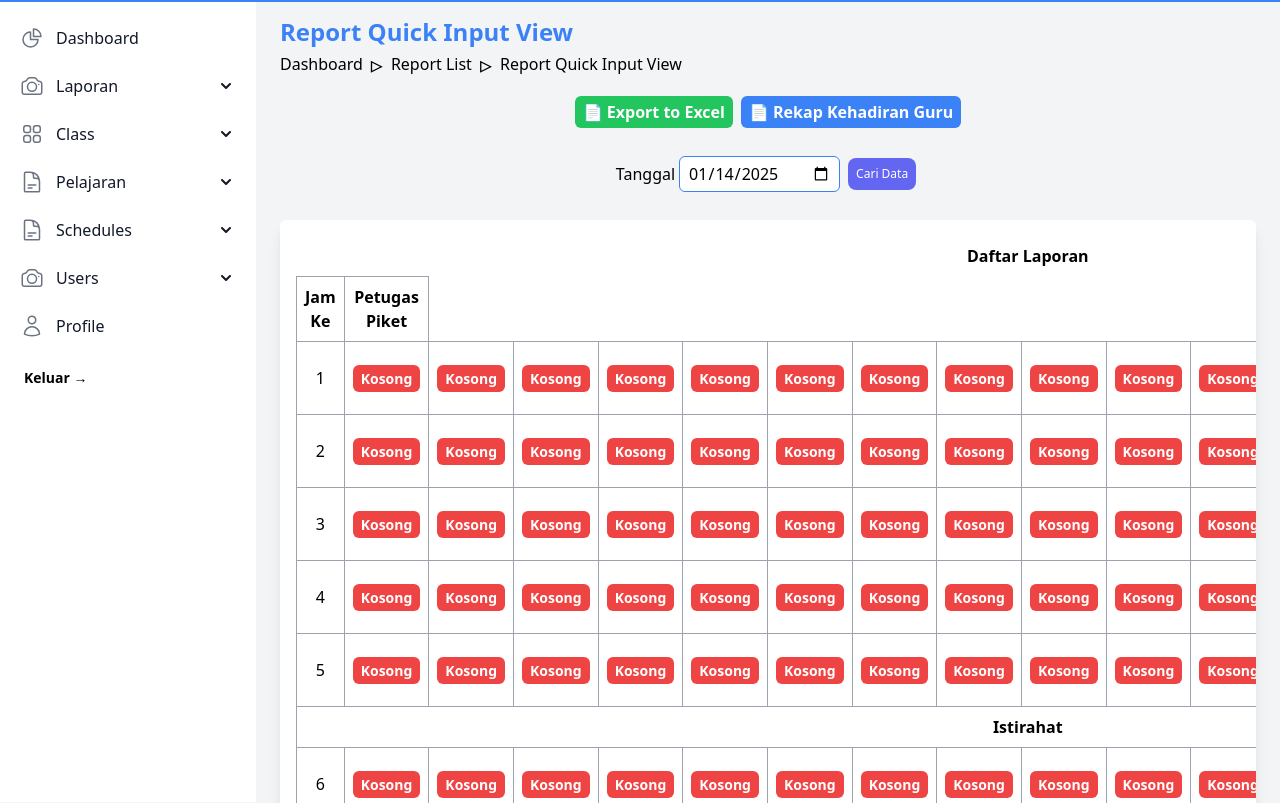
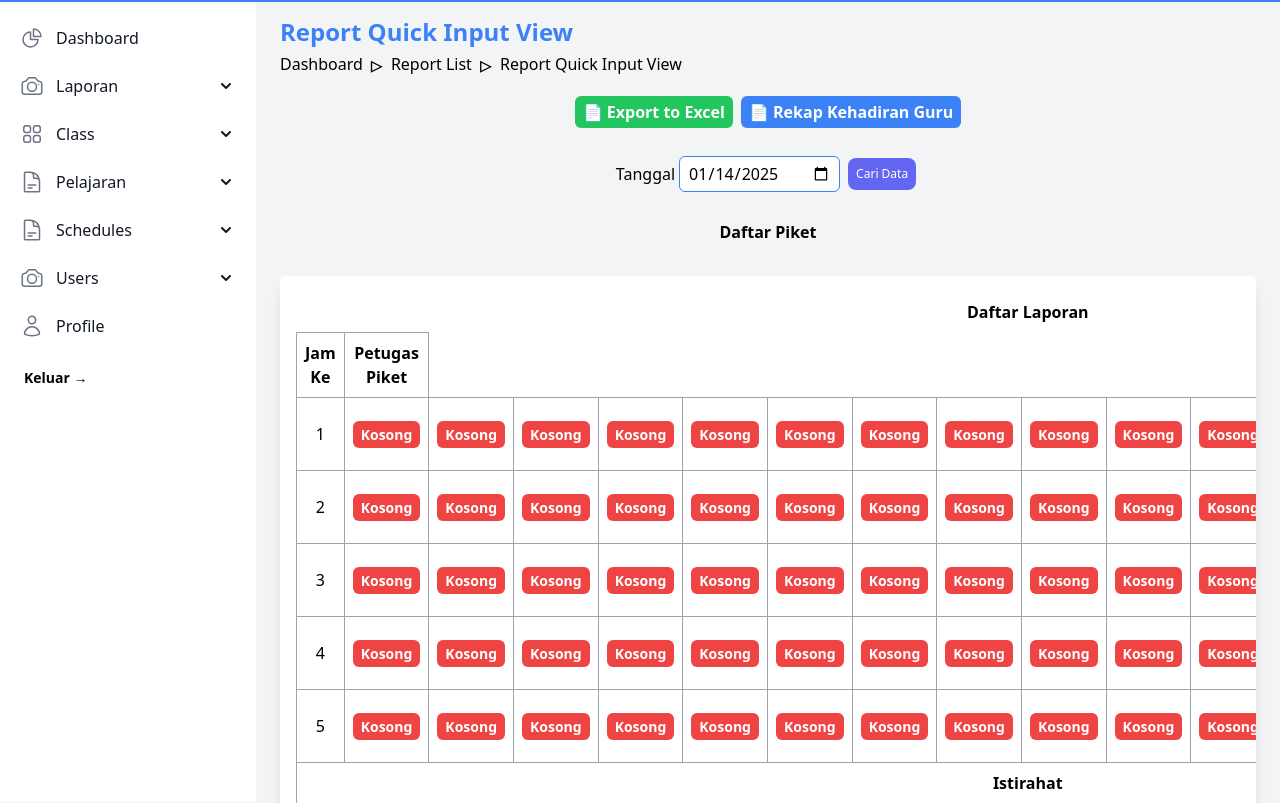
Before and after one commit to azharf99/PiketApp, a Django app: page /report/quick-dashboard/?query_date=2025-01-14 in a window 1280 px wide. Shown: the part 66-869 px from the top of the page. Run offline with Django 5.2, Linux system fonts and the light colour scheme; the visitor is signed in with stand-in values (Sample User, id 1); data that the repository does not hold is empty.

Commit message:
Enable DEBUG mode in settings.py for development; update report_quick_form-v2.html to display the query date in the report title and caption. This change enhances the user interface for report generation.

```diff
--- a/PiketApp/settings.py
+++ b/PiketApp/settings.py
@@ -31,7 +31,7 @@
 SECRET_KEY = os.getenv('SECRET_KEY')
 
 # SECURITY WARNING: don't run with debug turned on in production!
-DEBUG = False
+DEBUG = True
 
 if not DEBUG:
     ALLOWED_HOSTS = ['piket.pythonanywhere.com', '127.0.0.1', 'piket.albinaa.sch.id']
--- a/templates/reports/report_quick_form-v2.html
+++ b/templates/reports/report_quick_form-v2.html
@@ -49,10 +49,13 @@
     <form action="{% url 'report-quick-create-v2' %}" method="get" class="flex justify-start items-center flex-wrap">
       <label for="query_date">Tanggal</label>
       <input type="date" name="query_date" id="query_date" {% if query_date %} value="{{query_date}}" {% endif %}
-        class="border border-blue-500 rounded-md py-1 m-1 px-2 text-black">
+      class="border border-blue-500 rounded-md py-1 m-1 px-2 text-black">
       <input type="submit" value="Cari Data"
-        class="p-2 m-1 rounded-lg text-white bg-indigo-500 text-xs cursor-pointer">
+      class="p-2 m-1 rounded-lg text-white bg-indigo-500 text-xs cursor-pointer">
     </form>
+  </div>
+  <div class="p-2 flex justify-center items-center">
+  <p class="my-2 font-bold">Daftar Piket {{query_date|date:"l, d F Y"}}</p>
   </div>
 
   <div class="grid grid-cols-1">
@@ -60,7 +63,7 @@
     <div class="p-4 mx-2 my-4 bg-white dark:bg-slate-800 rounded-md shadow-lg overflow-auto relative">
 
       <table class="table-auto border-collapse w-full">
-        <caption class="my-2 font-bold">Daftar Laporan</caption>
+        <caption class="my-2 font-bold">Daftar Laporan {{query_date|date:"l, d F Y"}}</caption>
         <thead>
           <th class="p-2 border border-gray-400">Jam Ke</th>
           {% for object in class %}
```
Also changed, not shown: 1 other file.
